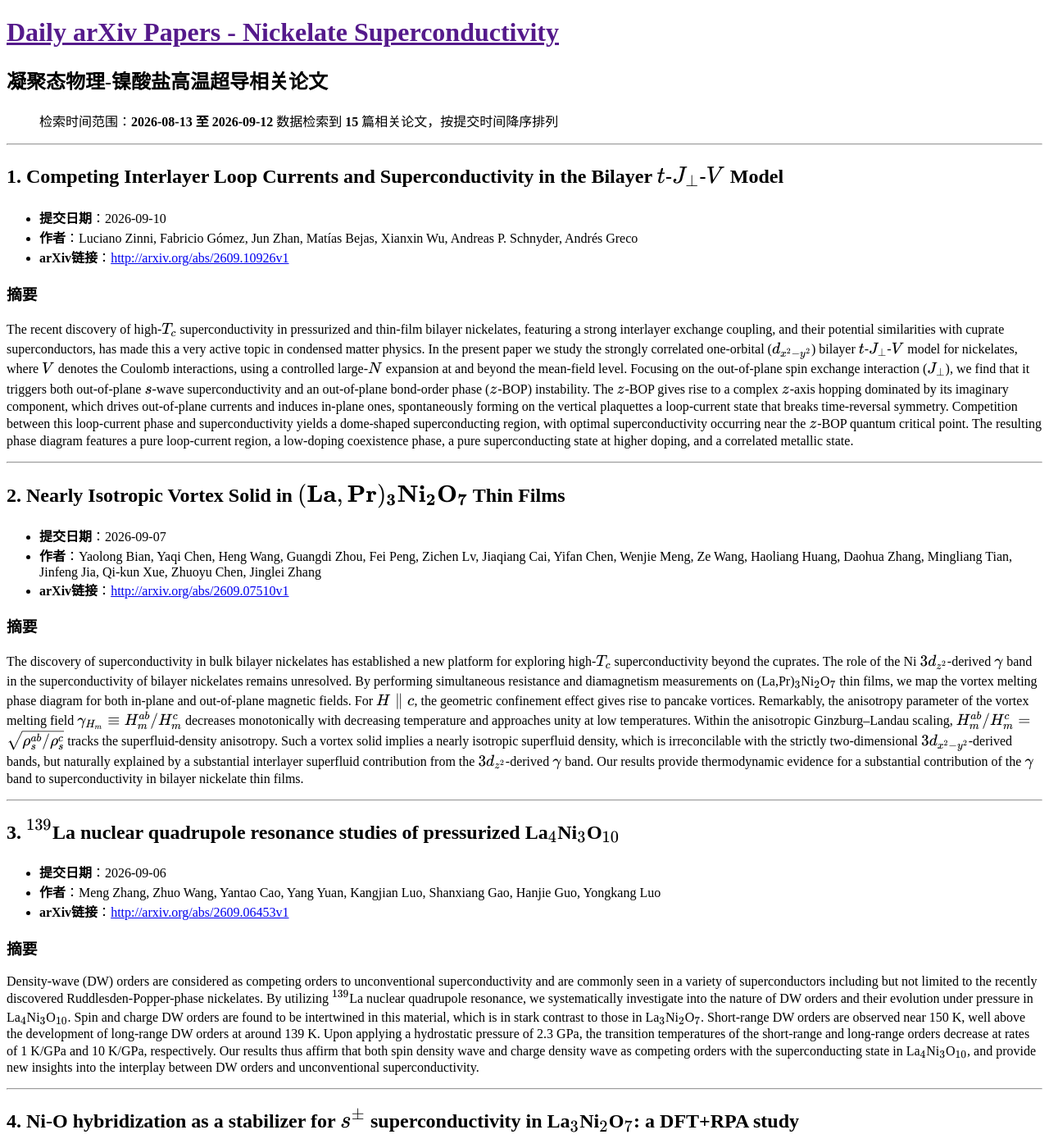
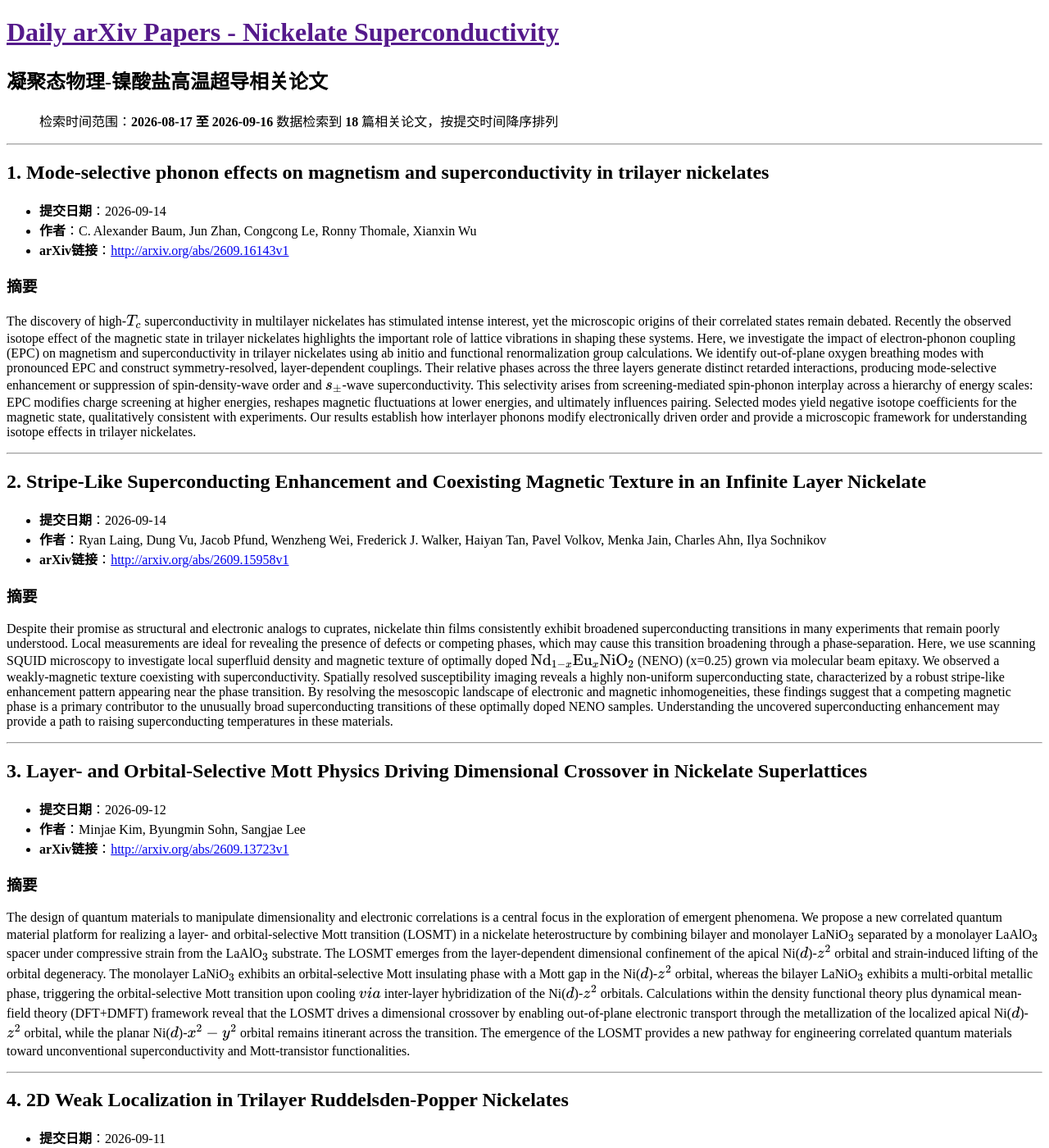
Before and after one commit to yangke25491/daily-arxiv-nickelate_superconductivity, a Jekyll site: the page built from docs/index.md, in a window 1280 px wide and 1400 px high. Shown: the whole window at 82% size. Built offline with Jekyll 4.4.1, drawn with Linux system fonts in a browser that asks for light colours; some of the changed text lies outside the part shown.

Commit message:
Automated update: arXiv papers

```diff
--- a/docs/index.md
+++ b/docs/index.md
@@ -5,12 +5,56 @@ title: 镍酸盐超导论文
 
 # 凝聚态物理-镍酸盐高温超导相关论文
 
-> 检索时间范围：**2026-08-13 至 2026-09-12**
-> 数据检索到 **15** 篇相关论文，按提交时间降序排列
+> 检索时间范围：**2026-08-17 至 2026-09-16**
+> 数据检索到 **18** 篇相关论文，按提交时间降序排列
 
 ---
 
-## 1. Competing Interlayer Loop Currents and Superconductivity in the Bilayer $t$-$J\_\perp$-$V$ Model
+## 1. Mode-selective phonon effects on magnetism and superconductivity in trilayer nickelates
+
+- **提交日期**：2026-09-14
+- **作者**：C. Alexander Baum, Jun Zhan, Congcong Le, Ronny Thomale, Xianxin Wu
+- **arXiv链接**：[http://arxiv.org/abs/2609.16143v1](http://arxiv.org/abs/2609.16143v1)
+
+### 摘要
+The discovery of high-$T\_c$ superconductivity in multilayer nickelates has stimulated intense interest, yet the microscopic origins of their correlated states remain debated. Recently the observed isotope effect of the magnetic state in trilayer nickelates highlights the important role of lattice vibrations in shaping these systems. Here, we investigate the impact of electron-phonon coupling (EPC) on magnetism and superconductivity in trilayer nickelates using ab initio and functional renormalization group calculations. We identify out-of-plane oxygen breathing modes with pronounced EPC and construct symmetry-resolved, layer-dependent couplings. Their relative phases across the three layers generate distinct retarded interactions, producing mode-selective enhancement or suppression of spin-density-wave order and $s\_\pm$-wave superconductivity. This selectivity arises from screening-mediated spin-phonon interplay across a hierarchy of energy scales: EPC modifies charge screening at higher energies, reshapes magnetic fluctuations at lower energies, and ultimately influences pairing. Selected modes yield negative isotope coefficients for the magnetic state, qualitatively consistent with experiments. Our results establish how interlayer phonons modify electronically driven order and provide a microscopic framework for understanding isotope effects in trilayer nickelates.
+
+---
+
+## 2. Stripe-Like Superconducting Enhancement and Coexisting Magnetic Texture in an Infinite Layer Nickelate
+
+- **提交日期**：2026-09-14
+- **作者**：Ryan Laing, Dung Vu, Jacob Pfund, Wenzheng Wei, Frederick J. Walker, Haiyan Tan, Pavel Volkov, Menka Jain, Charles Ahn, Ilya Sochnikov
+- **arXiv链接**：[http://arxiv.org/abs/2609.15958v1](http://arxiv.org/abs/2609.15958v1)
+
+### 摘要
+Despite their promise as structural and electronic analogs to cuprates, nickelate thin films consistently exhibit broadened superconducting transitions in many experiments that remain poorly understood. Local measurements are ideal for revealing the presence of defects or competing phases, which may cause this transition broadening through a phase-separation. Here, we use scanning SQUID microscopy to investigate local superfluid density and magnetic texture of optimally doped $\mathrm{Nd}\_{1-x}\mathrm{Eu}\_{x}\mathrm{NiO}\_{2}$ (NENO) (x=0.25) grown via molecular beam epitaxy. We observed a weakly-magnetic texture coexisting with superconductivity. Spatially resolved susceptibility imaging reveals a highly non-uniform superconducting state, characterized by a robust stripe-like enhancement pattern appearing near the phase transition. By resolving the mesoscopic landscape of electronic and magnetic inhomogeneities, these findings suggest that a competing magnetic phase is a primary contributor to the unusually broad superconducting transitions of these optimally doped NENO samples. Understanding the uncovered superconducting enhancement may provide a path to raising superconducting temperatures in these materials.
+
+---
+
+## 3. Layer- and Orbital-Selective Mott Physics Driving Dimensional Crossover in Nickelate Superlattices
+
+- **提交日期**：2026-09-12
+- **作者**：Minjae Kim, Byungmin Sohn, Sangjae Lee
+- **arXiv链接**：[http://arxiv.org/abs/2609.13723v1](http://arxiv.org/abs/2609.13723v1)
+
+### 摘要
+The design of quantum materials to manipulate dimensionality and electronic correlations is a central focus in the exploration of emergent phenomena. We propose a new correlated quantum material platform for realizing a layer- and orbital-selective Mott transition (LOSMT) in a nickelate heterostructure by combining bilayer and monolayer LaNiO${}\_3$ separated by a monolayer LaAlO${}\_3$ spacer under compressive strain from the LaAlO${}\_3$ substrate. The LOSMT emerges from the layer-dependent dimensional confinement of the apical Ni($d$)-$z^2$ orbital and strain-induced lifting of the orbital degeneracy. The monolayer LaNiO${}\_3$ exhibits an orbital-selective Mott insulating phase with a Mott gap in the Ni($d$)-$z^2$ orbital, whereas the bilayer LaNiO${}\_3$ exhibits a multi-orbital metallic phase, triggering the orbital-selective Mott transition upon cooling $via$ inter-layer hybridization of the Ni($d$)-$z^2$ orbitals. Calculations within the density functional theory plus dynamical mean-field theory (DFT+DMFT) framework reveal that the LOSMT drives a dimensional crossover by enabling out-of-plane electronic transport through the metallization of the localized apical Ni($d$)-$z^2$ orbital, while the planar Ni($d$)-$x^2-y^2$ orbital remains itinerant across the transition. The emergence of the LOSMT provides a new pathway for engineering correlated quantum materials toward unconventional superconductivity and Mott-transistor functionalities.
+
+---
+
+## 4. 2D Weak Localization in Trilayer Ruddelsden-Popper Nickelates
+
+- **提交日期**：2026-09-11
+- **作者**：Hyo-Bin Ahn, Xinglong Chen, Yu Zhang, Hong Zheng, Michael R. Norman, J. F. Mitchell, Daniel Phelan, Ulrich Welp
+- **arXiv链接**：[http://arxiv.org/abs/2609.13049v1](http://arxiv.org/abs/2609.13049v1)
+
+### 摘要
+Ruddlesden-Popper (RP) nickelates superconduct when pressure suppresses intertwined charge- and spin-density waves. Here, we employ measurements of quantum corrections to magnetoconductivity as a probe of the dimensionality, phase coherence, and scattering mechanisms of the underlying single crystal trilayer RP nickelate Pr4Ni3O10 and La4Ni3O10. We observe signatures of 2D Weak Localization (WL), implying that the in-plane electron transport is in the quantum diffusive regime, while the out-of-plane transport is incoherent, and the electronic ground state is a quasi-2D disordered Fermi liquid. Application of pressure up to 3 GPa continuously suppresses signatures of WL, potentially signaling a 2D/3D dimensional crossover and an eventual pressure-driven transition into a superconductor.
+
+---
+
+## 5. Competing Interlayer Loop Currents and Superconductivity in the Bilayer $t$-$J\_\perp$-$V$ Model
 
 - **提交日期**：2026-09-10
 - **作者**：Luciano Zinni, Fabricio Gómez, Jun Zhan, Matías Bejas, Xianxin Wu, Andreas P. Schnyder, Andrés Greco
@@ -76,7 +120,7 @@ The infinite layer nickelates are notable for their lack of long-range antiferro
 
 ---
 
-## 7. Expanding the trilayer Ruddlesden-Popper nickelate family: Synthesis and characterization of Sm${}\_4$Ni${}\_3$O${}\_{10-δ}$ single crystals
+## 11. Expanding the trilayer Ruddlesden-Popper nickelate family: Synthesis and characterization of Sm${}\_4$Ni${}\_3$O${}\_{10-δ}$ single crystals
 
 - **提交日期**：2026-09-01
 - **作者**：Yuhang Zhang, Tian-Yi Li, Xiyu Zhu, Ying-Jie Zhang, Shengtai Fan, Qing Li, Hai-Hu Wen
@@ -109,7 +153,7 @@ Superconductors with high critical temperatures that emerges beyond the phonon-m
 
 ---
 
-## 10. Magnetic contacts on freestanding superconducting LaAlO${}\_3$/SrTiO${}\_3$ micromembranes
+## 14. Magnetic contacts on freestanding superconducting LaAlO${}\_3$/SrTiO${}\_3$ micromembranes
 
 - **提交日期**：2026-08-30
 - **作者**：Thies Jansen, Pinelopi Konstantinopoulou, Niklas Martin, Fabio Miletto Granozio, Alessia Sambri, Rasmus Bjørk, Felix Trier, Thomas S. Jespersen
@@ -131,7 +175,7 @@ We investigate the superconducting pairing symmetry and its doping evolution in
 
 ---
 
-## 12. Weak coupling theory of nickel-based 327 superconductors
+## 16. Weak coupling theory of nickel-based 327 superconductors
 
 - **提交日期**：2026-08-24
 - **作者**：Miao Jianjian, Chen Weiqiang
@@ -142,7 +186,7 @@ This review provides a comprehensive survey of weak-coupling theoretical approac
 
 ---
 
-## 13. Bridging ambient- and high-pressure superconductivity in La${}\_2$LnNi${}\_2$O${}\_7$ films
+## 17. Bridging ambient- and high-pressure superconductivity in La${}\_2$LnNi${}\_2$O${}\_7$ films
 
 - **提交日期**：2026-08-18
 - **作者**：Motoki Osada, Chieko Terakura, Shusaku Imajo, Jean-Baptiste Morée, Akiko Kikkawa, Masamichi Nakajima, Hsiao-Yi Chen, Yusuke Nomura, Koichi Kindo, Ryotaro Arita, Yoshinori Tokura, Atsushi Tsukazaki
@@ -153,7 +197,7 @@ The discovery of high critical-temperature $T\_{\mathrm{c}}$ superconductivity n
 
 ---
 
-## 14. Unconventional Pressure Evolution of Spin-Density-Wave State in La${}\_{3}$Ni${}\_{2}$O${}\_{7}$
+## 18. Unconventional Pressure Evolution of Spin-Density-Wave State in La${}\_{3}$Ni${}\_{2}$O${}\_{7}$
 
 - **提交日期**：2026-08-18
 - **作者**：Xiaoxiang Zhou, Shiyu Xie, Liangxin Qiao, Hengyuan Zhang, Jun Shu, Rui Liu, Mengwu Huo, Deyuan Hu, Hengjie Liu, Chuansheng Hu, Yilin Wang, Ge He, Zeming Qi, Meng Wang, Dong-Lai Feng, Zengyi Du
@@ -163,14 +207,3 @@ The discovery of high critical-temperature $T\_{\mathrm{c}}$ superconductivity n
 The discovery of pressure-induced high temperature superconductivity in the bilayer nickelate La${}\_{3}$Ni${}\_{2}$O${}\_{7}$ has raised the question of how its spin-density-wave (SDW) state evolves toward the superconducting regime. Here, we report a systematic electronic Raman study of La${}\_{3}$Ni${}\_{2}$O${}\_{7}$ single crystals under hydrostatic pressures up to 16.51 GPa. Both the SDW gap energy and the transition temperature $T\_{\mathrm{SDW}}$ show an overall increase with pressure, while the dimensionless coupling ratio 2$Δ\_{\text{SDW}}/(k\_{\text{B}}T\_{\text{SDW}})$ remains constant around $\sim7.5$, indicating a robust strong-coupling character of SDW state. At the same time, the Raman SDW peak broadens as pressure is applied, indicating a gradual weakening of long-range SDW order. These results reveal an unusual pressure evolution in which the SDW energy scale is enhanced while the SDW state becomes progressively less coherent, providing spectroscopic constraints on the magnetic correlations relevant to superconductivity in bilayer nickelates.
 
 ---
-
-## 15. Electronic structure and magnetic correlations in the epitaxially strained bilayer nickelate La${}\_3$Ni${}\_2$O${}\_{7}$
-
-- **提交日期**：2026-08-14
-- **作者**：I. V. Leonov
-- **arXiv链接**：[http://arxiv.org/abs/2608.14810v1](http://arxiv.org/abs/2608.14810v1)
-
-### 摘要
-Using the DFT+dynamical mean-field theory method we study the effects of electron-electron correlations and epitaxial strain of the crystal structure on the normal-state electronic structure, quasiparticle band renormalizations, Fermi surface, and magnetic correlations of the bilayer Ruddlesden-Popper nickelate La${}\_3$Ni${}\_2$O${}\_7$ (LNO). Our results exhibit a remarkable orbital-selective renormalization and strong incoherence of the Ni $3d$ bands, pointing to the proximity of the Ni $x^2-y^2$ and $3z^2-r^2$ states to orbital-selective localization. The electronic properties of LNO show a high sensitivity to the in-plane strain. We note that both a tensile and a moderate compressive strain (up to about $-2$\%) yield a significant enhancement of magnetic correlations compared to the unstrained LNO. Under a large compressive strain of about $-4$\%, we observe a Lifshitz transition characterized by the disappearance of the $γ$ Fermi surface sheet, which is associated with a nearly fully occupied, shallow flat-band of the bonding Ni $3z^2-r^2$ orbital character. As a result, we observe a sharp decrease of magnetic correlations, implying suppression of superconductivity. Overall, our results support the picture of spin- and change-density-wave stripe instability driven by the Fermi surface nesting in LNO. Our results suggest that both pressure and strain can effectively tune (suppress or enhance) spin-change-density-wave ordering, giving rise to enhanced spin fluctuations.
-
----
```
Also changed, not shown: other parts of docs/index.md (+8 -8 lines).
